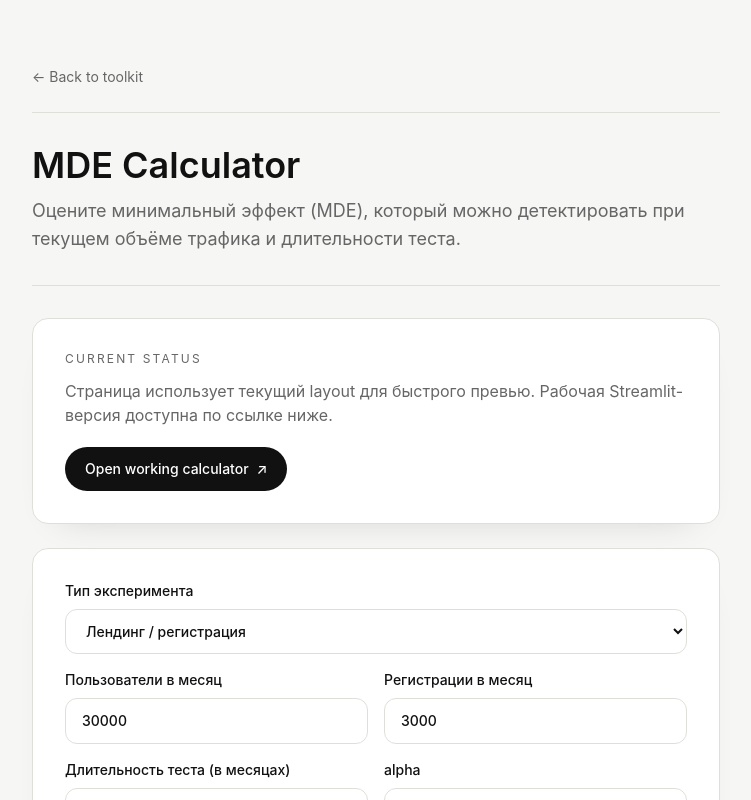
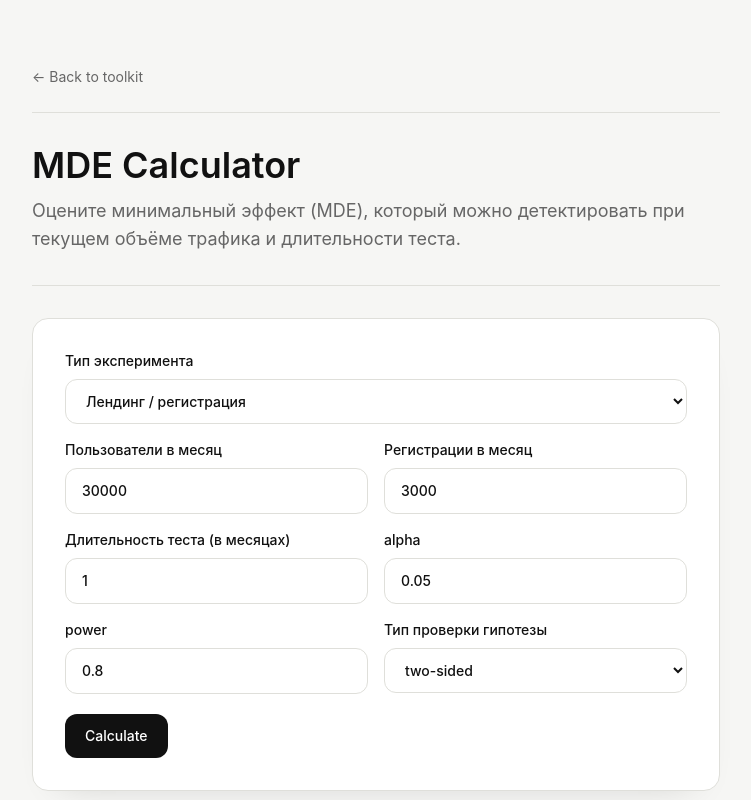
Before and after one commit to elizabeth290789/ab-tools-site, a Next.js app: page /mde in a window 1280 px wide. Shown: the top 800 px of the page, without its empty margins (264-1015 px from the left). Built offline with nearby package versions, Linux system fonts and the light colour scheme.

Commit message:
Update /mde UI labels and result formatting

```diff
--- a/app/mde/page.tsx
+++ b/app/mde/page.tsx
@@ -165,21 +165,6 @@ export default function MdePage() {
         </header>
 
         <section className="mt-8 rounded-2xl border border-border bg-white p-6 shadow-card md:p-8">
-          <p className="text-xs uppercase tracking-[0.18em] text-muted">Current status</p>
-          <p className="mt-3 text-sm leading-relaxed text-muted md:text-base">
-            Страница использует текущий layout для быстрого превью. Рабочая Streamlit-версия доступна по ссылке ниже.
-          </p>
-          <Link
-            href="https://abtest-calc.streamlit.app/mde"
-            target="_blank"
-            rel="noopener noreferrer"
-            className="mt-5 inline-flex items-center gap-2 rounded-full bg-ink px-5 py-3 text-sm font-medium text-white transition-opacity hover:opacity-90"
-          >
-            Open working calculator <span aria-hidden>↗</span>
-          </Link>
-        </section>
-
-        <section className="mt-6 rounded-2xl border border-border bg-white p-6 shadow-card md:p-8">
           <form onSubmit={onCalculate} className="space-y-5">
             <div className="grid gap-4 md:grid-cols-2">
               <label className="flex flex-col gap-2 text-sm font-medium md:col-span-2">
@@ -280,7 +265,7 @@ export default function MdePage() {
                 <p className="mt-2 text-lg font-medium">{formatPercent(result.baselineRate)}</p>
               </div>
               <div className="rounded-xl border border-border bg-canvas px-4 py-3">
-                <p className="text-xs uppercase tracking-[0.18em] text-muted">База для теста в месяц / общая база теста</p>
+                <p className="text-xs uppercase tracking-[0.18em] text-muted">База для теста в месяц</p>
                 <p className="mt-2 text-lg font-medium">{Number(usersPerMonth).toLocaleString('ru-RU')} / {result.totalBase.toLocaleString('ru-RU')}</p>
               </div>
               <div className="rounded-xl border border-border bg-canvas px-4 py-3">
@@ -297,7 +282,9 @@ export default function MdePage() {
               </div>
               <div className="rounded-xl border border-border bg-canvas px-4 py-3">
                 <p className="text-xs uppercase tracking-[0.18em] text-muted">Детектируемый рост метрики</p>
-                <p className="mt-2 text-lg font-medium">{formatPercent(result.detectableMetricGrowth)}</p>
+                <p className="mt-2 text-lg font-medium">
+                  {formatPercent(result.baselineRate)} → {formatPercent(result.detectableMetricGrowth)}
+                </p>
               </div>
             </div>
           ) : (
```
